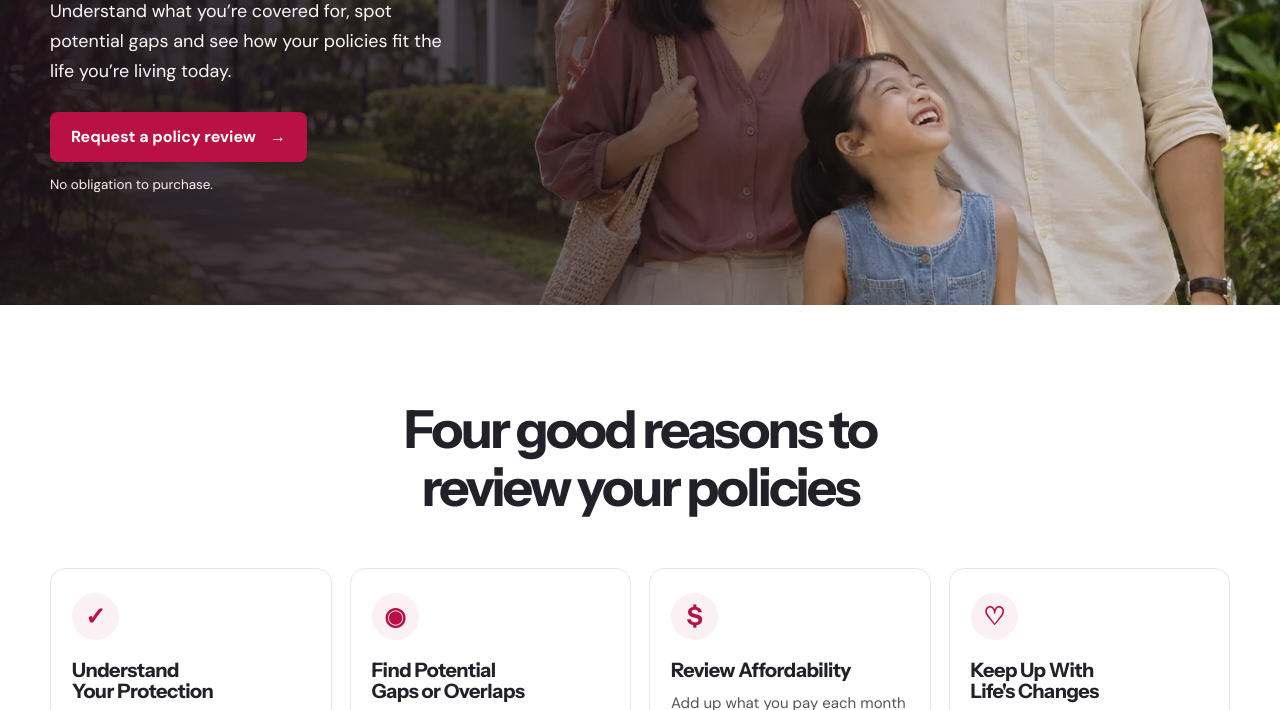
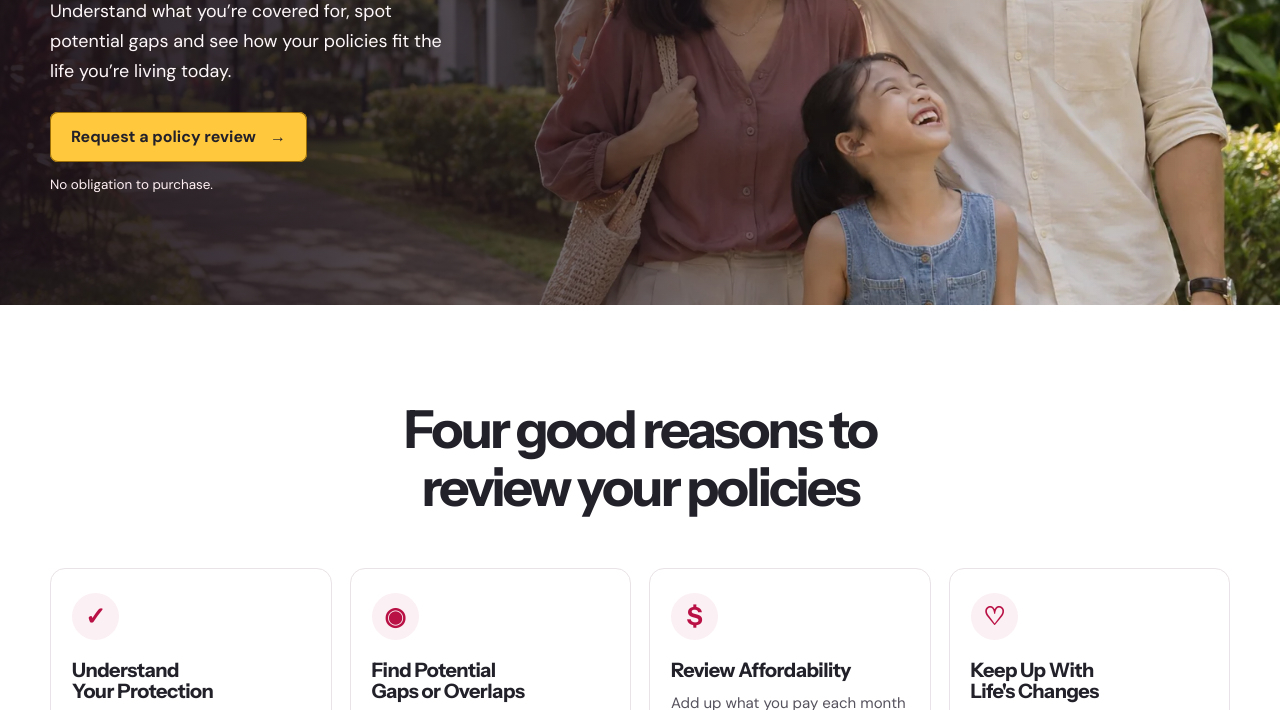
Before and after one commit to derektyc/mycoverage-sg, a plain HTML site: page index.html in a window 1280 px wide. Shown: the part 400-1110 px from the top of the page. Drawn offline with Linux system fonts and the light colour scheme.

Commit message:
Use golden yellow for the review buttons

```diff
--- a/index.html
+++ b/index.html
@@ -111,14 +111,15 @@ nav a:hover { color: var(--brand); }
   gap: 14px;
   padding: 14px 21px;
   border-radius: 8px;
-  color: white;
-  background: var(--brand);
+  color: var(--ink);
+  background: #ffc83d;
+  box-shadow: inset 0 0 0 1px #9b6e08;
   font-weight: 700;
   line-height: 1.35;
   text-decoration: none;
   transition: background-color .18s ease;
 }
-.btn:hover { background: var(--brand-dark); }
+.btn:hover { background: #f4b924; }
 .nav-cta { padding: 11px 16px; font-size: .87rem; white-space: nowrap; }
 
 .hero {
```
